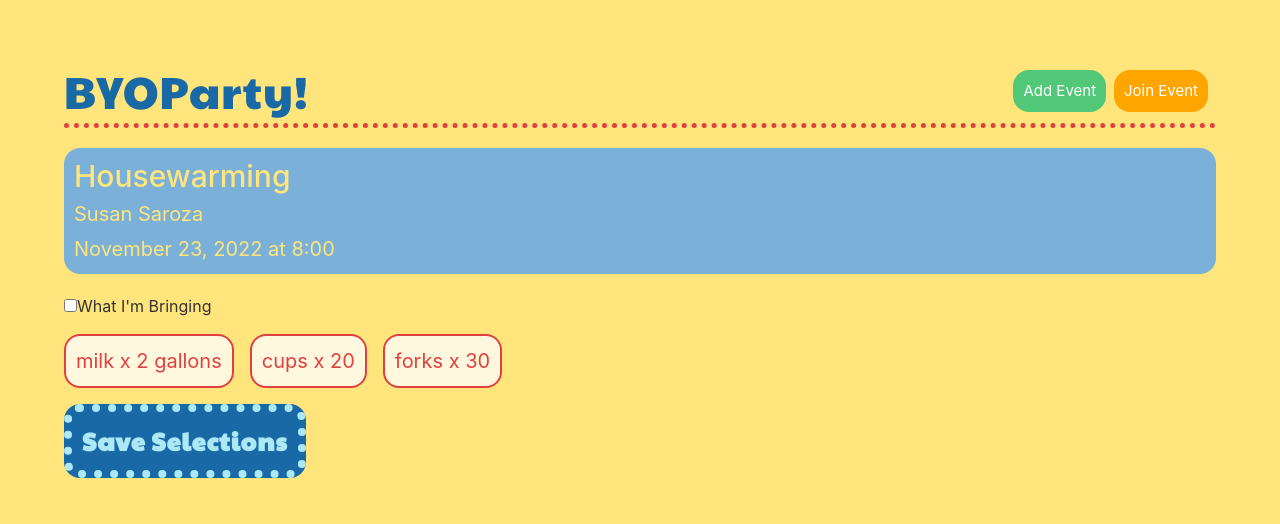
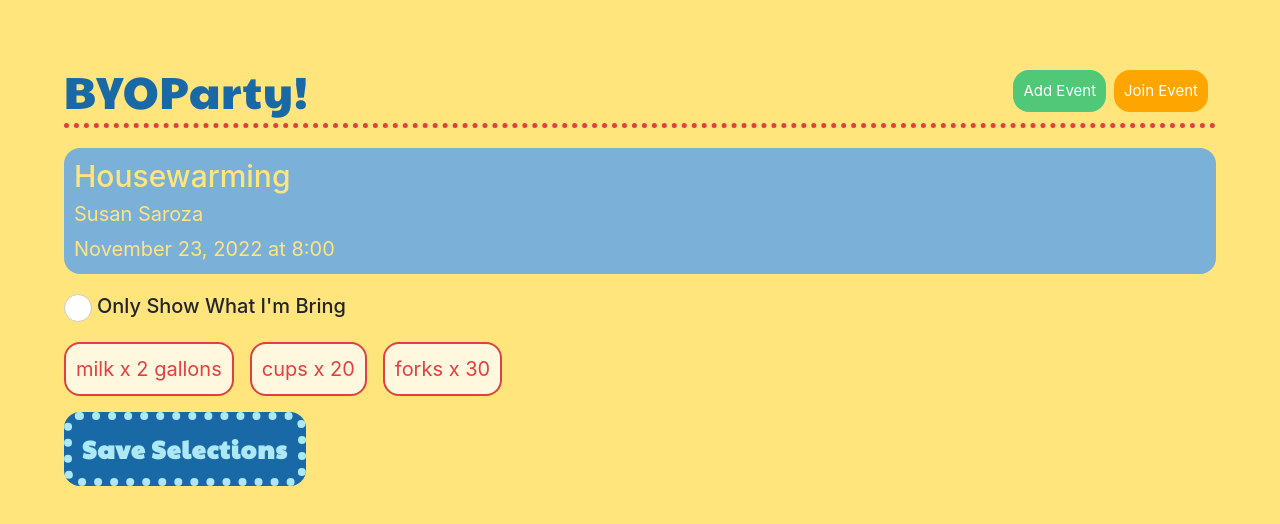
Before and after one commit to 397-f22/BYOParty, a React (Vite) app: page / in a window 1280 px wide. Shown: the top 524 px of the page. Built offline with nearby package versions, Linux system fonts and the light colour scheme.

Commit message:
fixed bugs and styling

```diff
--- a/src/App.jsx
+++ b/src/App.jsx
@@ -4,7 +4,7 @@ import './App.css';
 import Main from './components/Main/Main';
 import Header from './components/Header/Header';
 
-export const uId = 123;
+export const uId = 1234;
 const App = () => {
   const [eventId, setEventId] = useState("1234");
 
--- a/src/components/ItemList/ItemList.css
+++ b/src/components/ItemList/ItemList.css
@@ -1,3 +1,51 @@
+.round {
+    position: relative;
+}
+
+.round label {
+    background-color: #fff;
+    border: 1px solid #ccc;
+    border-radius: 50%;
+    cursor: pointer;
+    height: 28px;
+    left: 0;
+    position: absolute;
+    top: 0;
+    width: 28px;
+}
+
+.round label:after {
+    border: 2px solid #fff;
+    border-top: none;
+    border-right: none;
+    content: "";
+    height: 6px;
+    left: 7px;
+    opacity: 0;
+    position: absolute;
+    top: 8px;
+    transform: rotate(-45deg);
+    width: 12px;
+}
+
+.round input[type="checkbox"] {
+    visibility: hidden;
+}
+
+.round input[type="checkbox"]:checked+label {
+    background-color: #66bb6a;
+    border-color: #66bb6a;
+}
+
+.round input[type="checkbox"]:checked+label:after {
+    opacity: 1;
+}
+
+.checkbox-div{
+    display: flex;
+    flex-direction: row;
+    gap: 20px;
+}
 .item-wrapper {
     display: flex;
     flex-direction: column;
@@ -5,11 +53,11 @@
 
 }
 
+
 .item-list {
     display: flex;
     flex-direction: row;
     flex-wrap: wrap;
-
     gap: 16px;
 }
 
--- a/src/components/ItemList/ItemList.jsx
+++ b/src/components/ItemList/ItemList.jsx
@@ -5,53 +5,56 @@ import { uId } from '../../App';
 
 const ItemList = ({ items, setItems }) => {
     const [displayItems, setDisplayItems] = useState(items)
+
     const setSelect = (id) => {
         const newState = items.map((obj, num) => {
             if (num == id) {
-
-
                 return { ...obj, selected: obj.selected==false? uId: false  };
             }
 
             return obj;
         });
-
-        console.log(newState);
         setItems(newState);
-        console.log(items)
         filterItems(newState);
-        console.log(displayItems)
     }
 
     const filterItems = (itemList) =>{
-        if(document.getElementById("my-list").checked){
-            const newState = itemList.map((obj, num) => {
-                if (obj.selected == uId) {
-                    return obj;
-                }
-            });
+        if (document.getElementById("my-list").checked){
+            const newState = itemList.filter(obj => obj.selected === uId);
             setDisplayItems(newState)
         }
         else{
             setDisplayItems(itemList)
         }
     }
-
-
-
+    const ItemDisplay = () => {
+        if (displayItems.length > 0) {
+            return(
+                Object.entries(displayItems).map(([id, data]) =>
+                    <Item id={id} data={data} setSelect={setSelect} />
+                )
+            )
+        }
+        else{
+            return(
+                <div className="no-items">
+                    <h3>You haven't selected any items</h3>
+                </div>
+            )
+        }
+    }
 
     return (
         <div className="item-wrapper">
-            <div>
-                <input type="checkbox" id="my-list" name="my-list" onClick={() => filterItems(items)}/>
-                <label htmlFor="my-list">What I'm Bringing</label>
+            <div className="checkbox-div">
+                <div className="round">
+                    <input type="checkbox" id="my-list" name="my-list" onClick={() => filterItems(items)}/>
+                    <label for="my-list"></label>
+                </div>
+                <h5>Only Show What I'm Bring</h5>
             </div>
-
             <div className="item-list">
-                {Object.entries(displayItems).map(([id, data]) =>
-
-                    <Item id={id} data={data} setSelect={setSelect} />
-                )}
+                <ItemDisplay />
             </div>
             <button className="save-button">Save Selections</button>
         </div>
```
